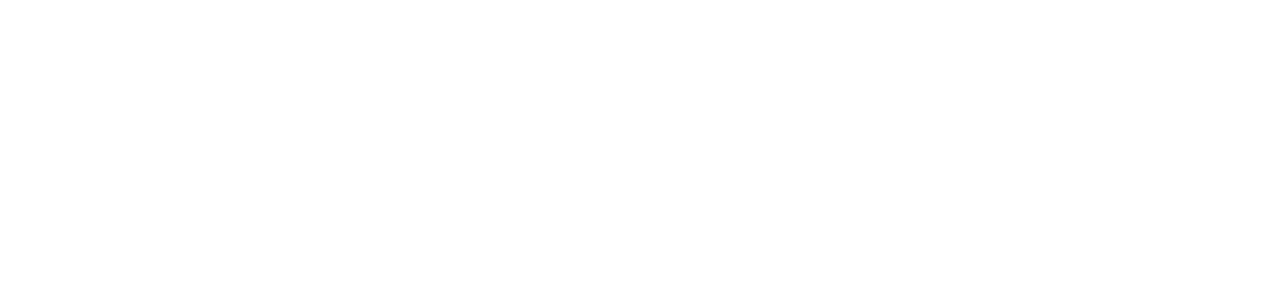
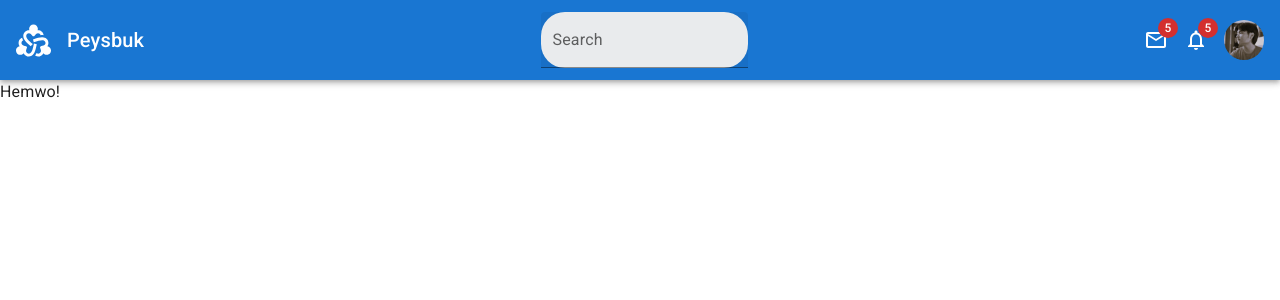
Before and after one commit to aecial/mui-prac, a React (Vite) app: page / in a window 1280 px wide. Shown: the top 300 px of the page. Built offline with nearby package versions, Linux system fonts and the light colour scheme.

Commit message:
Social Media Navbar done

```diff
--- a/src/App.jsx
+++ b/src/App.jsx
@@ -1,57 +1,56 @@
-import {
-  Typography,
-  AppBar,
-  Card,
-  CardActions,
-  CardContent,
-  CardMedia,
-  CssBaseline,
-  Grid,
-  Toolbar,
-  Container,
-  Button,
-} from "@mui/material";
+// import {
+//   Typography,
+//   AppBar,
+//   Card,
+//   CardActions,
+//   CardContent,
+//   CardMedia,
+//   CssBaseline,
+//   Grid,
+//   Toolbar,
+//   Container,
+//   Button,
+// } from "@mui/material";
 import PhotoAlbum from "./PhotoAlbum";
 import { useState, Suspense } from "react";
 import CircularProgress from "@mui/material/CircularProgress";
 import React from "react";
+import {
+  AppBar,
+  Typography,
+  CssBaseline,
+  Toolbar,
+  TextField,
+  Badge,
+  Avatar,
+} from "@mui/material";
+import Diversity2OutlinedIcon from "@mui/icons-material/Diversity2Outlined";
+
+import Badges from "./Badges";
 function App() {
-  return <>{/* <PhotoAlbum /> */}</>;
+  return (
+    <>
+      {/* <PhotoAlbum /> */}
+      <CssBaseline />
+      <AppBar className="h-20" position="relative">
+        <Toolbar className="flex justify-between items-center p-4">
+          <div className="flex items-center justify-center">
+            <Diversity2OutlinedIcon className="mr-4" fontSize="large" />
+            <Typography variant="h6">Peysbuk</Typography>
+          </div>
+          <div>
+            <TextField
+              id="filled-basic"
+              label="Search "
+              variant="filled"
+              className="bg-slate-50 rounded-3xl hidden md:flex"
+            ></TextField>
+          </div>
+          <Badges />
+        </Toolbar>
+      </AppBar>
+      <Typography paragraph>Hemwo!</Typography>
+    </>
+  );
 }
 export default App;
-
-/* <Button onClick={() => setOpen(true)}>Hemwo</Button>
-      <Drawer
-        sx={{ width: "50%" }}
-        anchor="right"
-        open={open}
-        onClose={() => setOpen(false)}
-      >
-        <Box
-          sx={{
-            width: 400,
-            display: "flex",
-            flexDirection: "column",
-            justifyContent: "center",
-            alignItems: "center",
-            paddingTop: 10,
-          }}
-        >
-          <Avatar
-            alt="Remy Sharp"
-            src="https://encrypted-tbn0.gstatic.com/images?q=tbn:ANd9GcTu1q6Zw_OrF0sOMDXl3S-8yVkUNSMo-hNmGw&usqp=CAU"
-            sx={{ width: 200, height: 200 }}
-          />
-          <Typography paddingTop={"20px"} paragraph>
-            @kledted
-          </Typography>
-          <Button onClick={() => setIsModalOpen(true)}>Open Modal</Button>
-          <Modal
-            sx={{ color: "white" }}
-            open={isModalOpen}
-            onClose={() => setIsModalOpen(false)}
-          >
-            <Typography paragraph>Ror</Typography>
-          </Modal>
-        </Box>
-      </Drawer> */
--- /dev/null
+++ b/src/Badges.jsx
@@ -0,0 +1,18 @@
+import { Badge, Avatar } from "@mui/material";
+import MailOutlinedIcon from "@mui/icons-material/MailOutlined";
+import NotificationsNoneOutlinedIcon from "@mui/icons-material/NotificationsNoneOutlined";
+const Badges = () => {
+  return (
+    <div className="flex justify-center items-center gap-4">
+      <Badge badgeContent={5} color="error">
+        <MailOutlinedIcon className="text-white" />
+      </Badge>
+      <Badge badgeContent={5} color="error">
+        <NotificationsNoneOutlinedIcon className="text-white" />
+      </Badge>
+      <Avatar alt="Teddy Pascual" src="./src/assets/profile.jpg" />
+    </div>
+  );
+};
+
+export default Badges;
```
Also changed, not shown: src/assets/profile.jpg (added).
